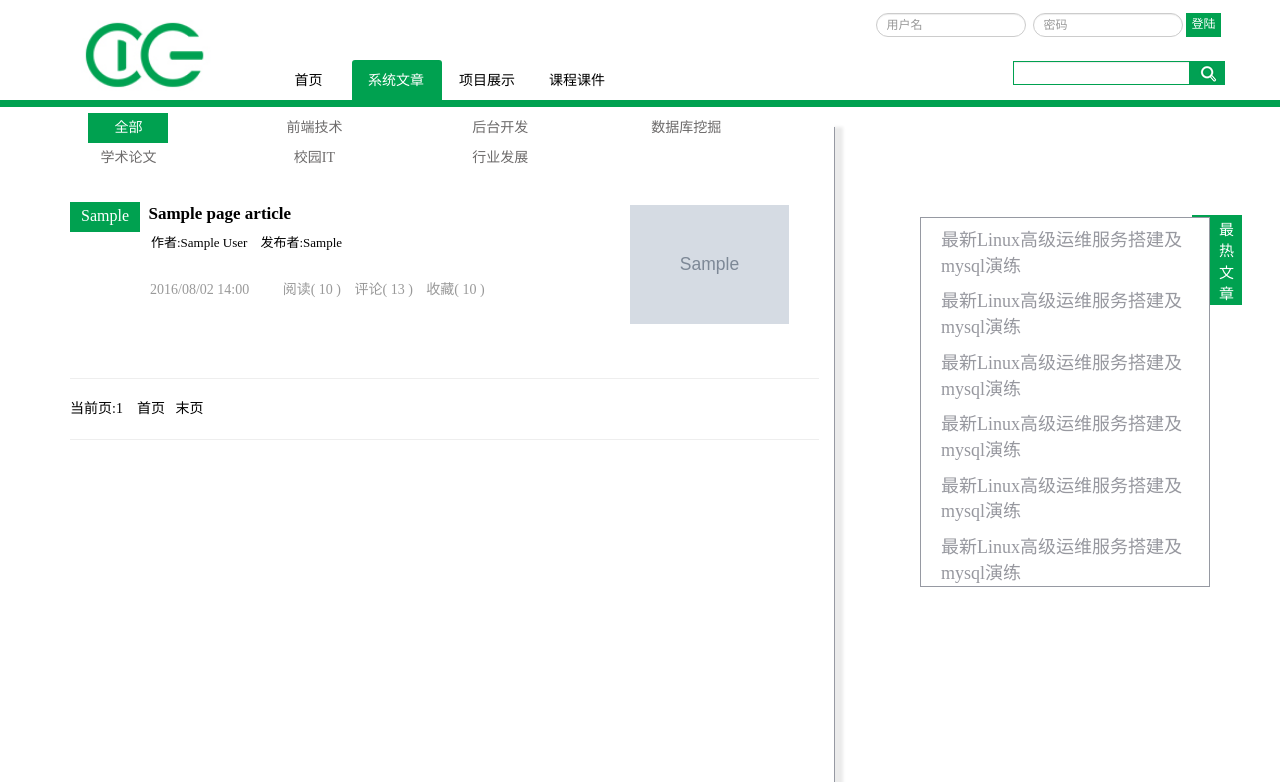
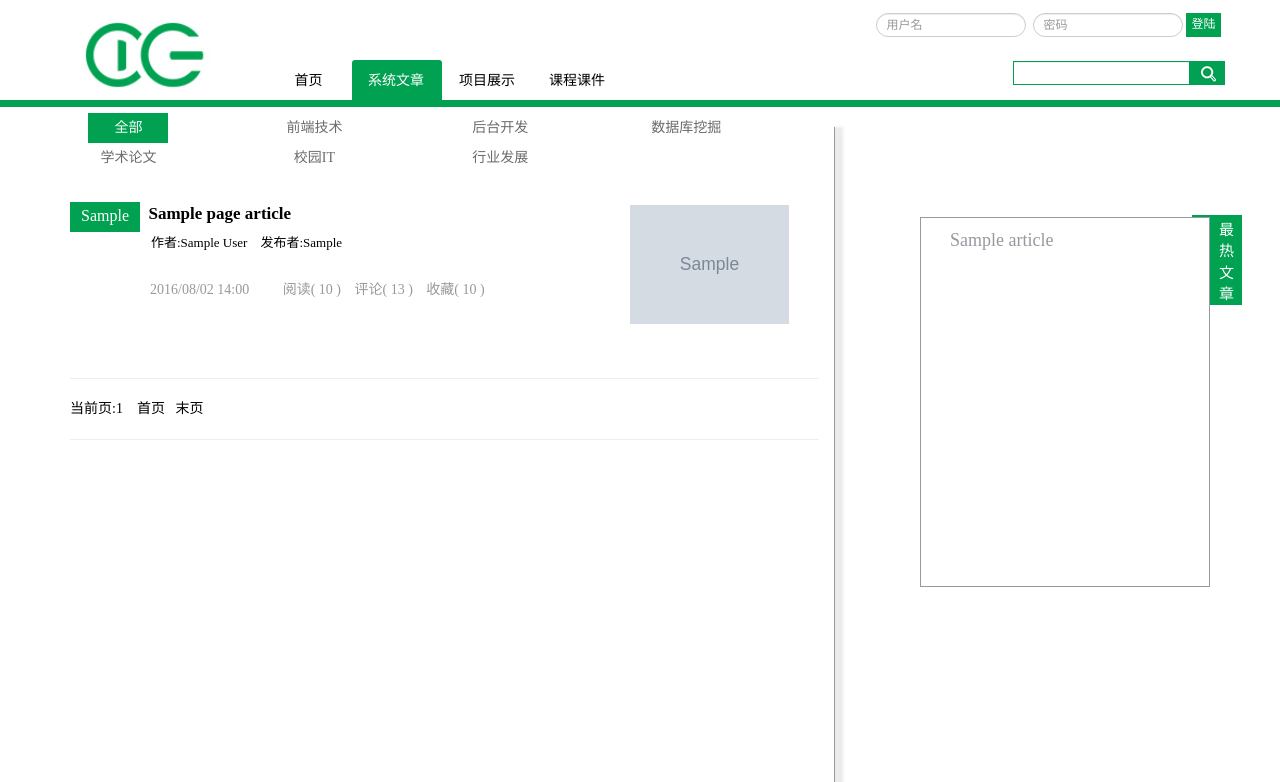
Before and after one commit to GroupCoInnovation/Co_Innovation, a Django app: template Co_Innovation/SystemArticle/templates/SystemArticle/index.html in a window 1280 px wide. Shown: the top 782 px of the page. Run offline with Django 3.2, Linux system fonts and the light colour scheme; data comes from the database, SQL or seed files in the repository; tables that the repository leaves empty hold one stand-in row (values such as "Sample post"); the template is opened without the code that fills it: values that come from a table or form of the project are taken from there, most other values are stand-ins (such as "Sample title", 1, 10 or a date in 2020); grey boxes marked "Sample" are stand-in pictures; parts of the project's set-up code (start-up, migrations or seed data) failed here and were passed over; some libraries are stand-ins or nearby versions.

Commit message:
add hotest article

```diff
--- a/Co_Innovation/SystemArticle/templates/SystemArticle/index.html
+++ b/Co_Innovation/SystemArticle/templates/SystemArticle/index.html
@@ -103,12 +103,9 @@
     </div>
     <div class="rightBox col-xs-4 col-md-4 col-lg-4">
       <div class="rContent">
-        <p>最新Linux高级运维服务搭建及mysql演练</p>
-        <p>最新Linux高级运维服务搭建及mysql演练</p>
-        <p>最新Linux高级运维服务搭建及mysql演练</p>
-        <p>最新Linux高级运维服务搭建及mysql演练</p>
-        <p>最新Linux高级运维服务搭建及mysql演练</p>
-        <p>最新Linux高级运维服务搭建及mysql演练</p>
+        {% for article in hotest_list %}
+            <p><a href="{{article.get_absolute_url}}">&nbsp;&nbsp;{{article.title}} </a></p>
+        {% endfor %}
       </div>
       <div class="hotestPage"><div>最热文章</div></div>
     </div>
```
Also changed, not shown: Co_Innovation/SystemArticle/templates/SystemArticle/column.html (+3 -6 lines), Co_Innovation/SystemArticle/views.py (+19 -3 lines).
